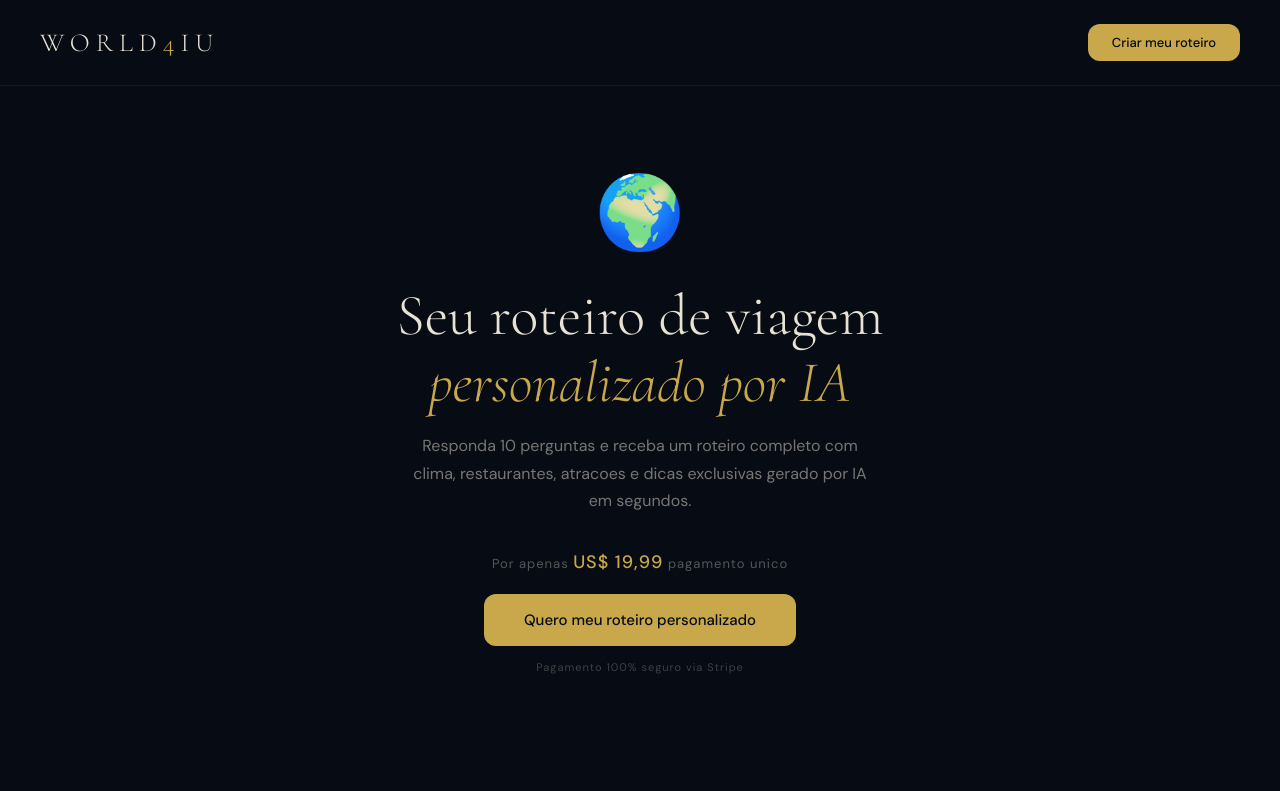
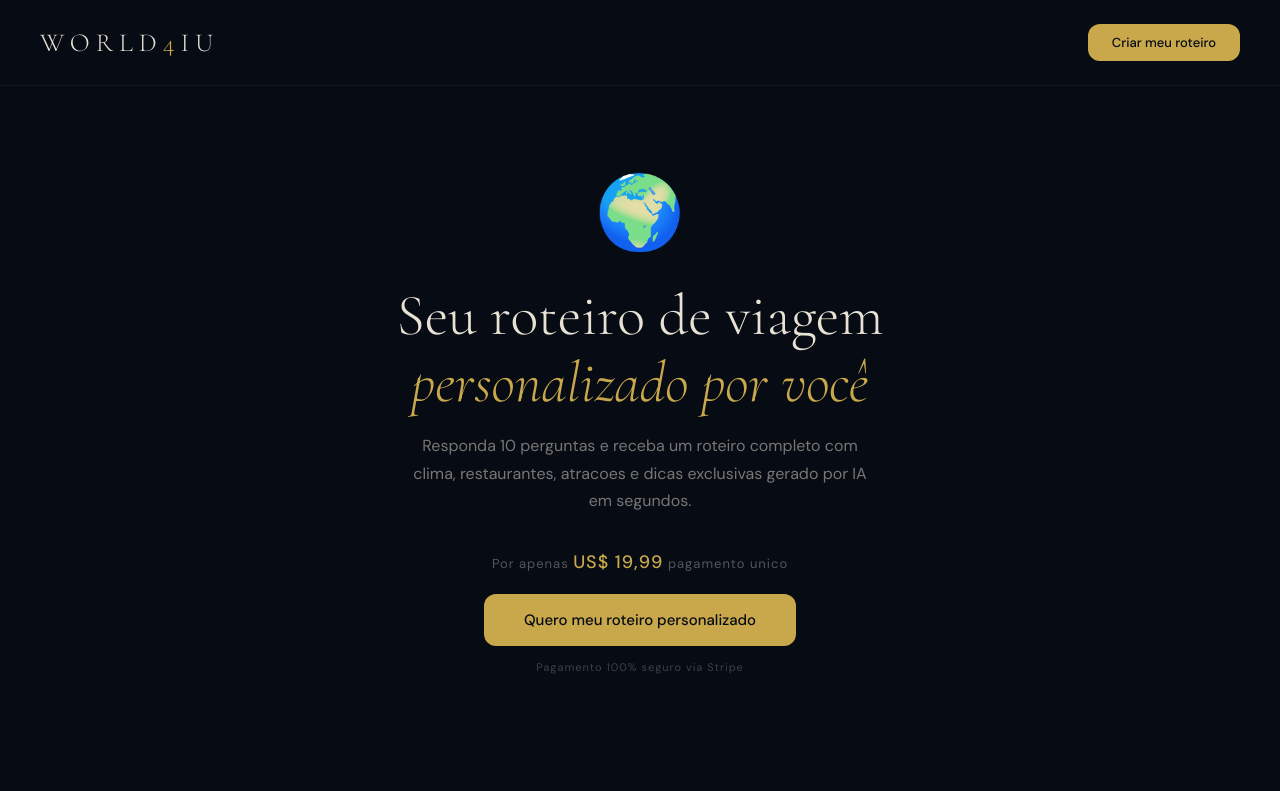
Before and after one commit to SaimonDalToe/world4IA, a website: page index.html in a window 1280 px wide. Shown: the top 791 px of the page. Drawn offline with nearby package versions, Linux system fonts and the light colour scheme.

Commit message:
Update index.html

```diff
--- a/index.html
+++ b/index.html
@@ -3,7 +3,7 @@
 <head>
 <meta charset="UTF-8">
 <meta name="viewport" content="width=device-width, initial-scale=1.0">
-<title>World4IU — Roteiro de viagem personalizado por IA</title>
+<title>World4IU — Roteiro de viagem personalizado por você</title>
 <link href="https://fonts.googleapis.com/css2?family=Cormorant+Garamond:ital,wght@0,300;0,400;0,600;1,300;1,400&family=DM+Sans:wght@300;400;500&display=swap" rel="stylesheet">
 <style>
   * { box-sizing: border-box; margin: 0; padding: 0; }
@@ -54,7 +54,7 @@
 </nav>
 <section class="hero">
   <span class="hero-globe">🌍</span>
-  <h1 class="hero-title">Seu roteiro de viagem<br><em>personalizado por IA</em></h1>
+  <h1 class="hero-title">Seu roteiro de viagem<br><em>personalizado por você</em></h1>
   <p class="hero-sub">Responda 10 perguntas e receba um roteiro completo com clima, restaurantes, atracoes e dicas exclusivas gerado por IA em segundos.</p>
   <div class="hero-price">Por apenas <strong>US$ 19,99</strong> pagamento unico</div>
   <a href="/quiz" class="btn-cta">Quero meu roteiro personalizado</a>
```
